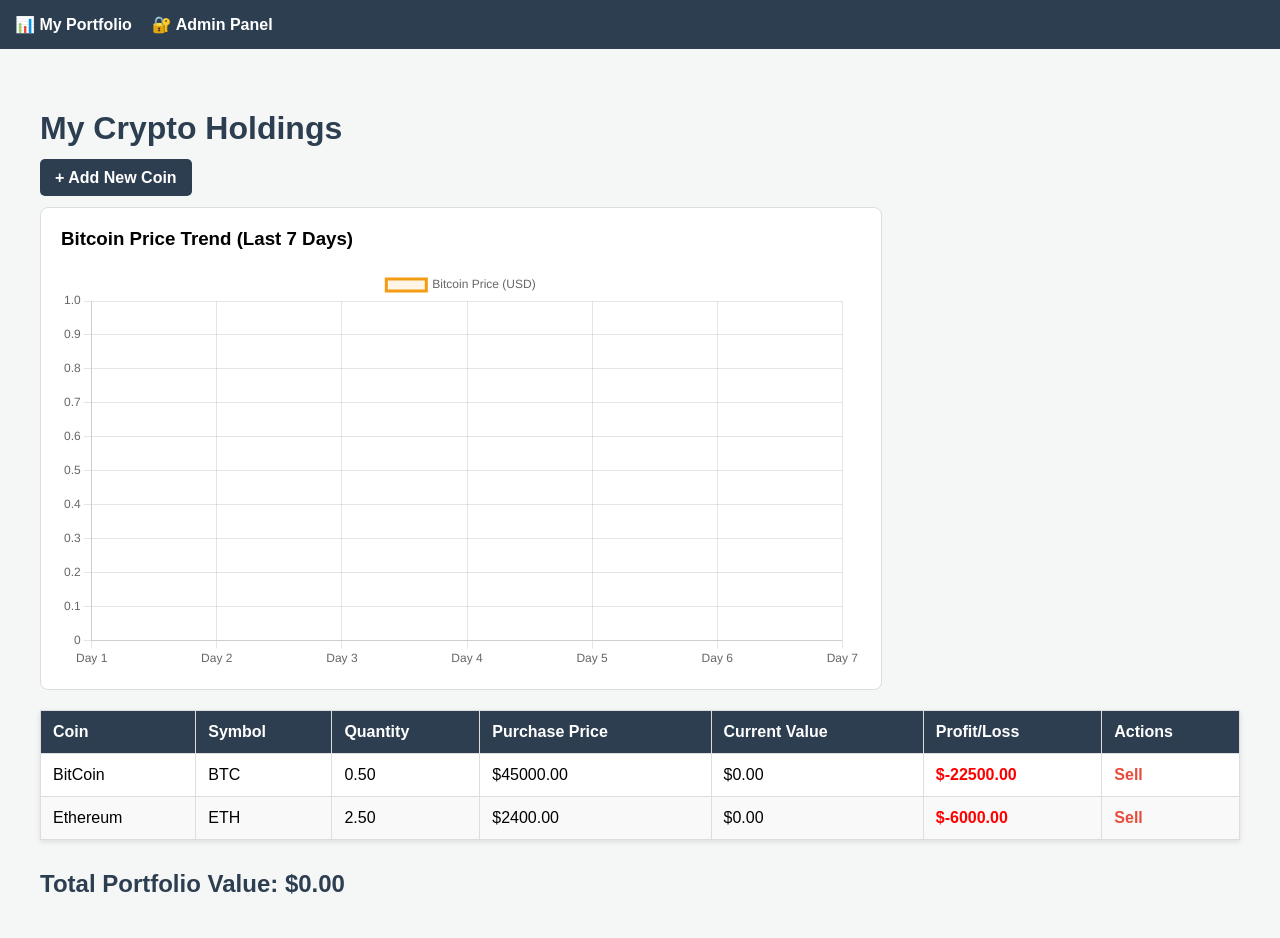
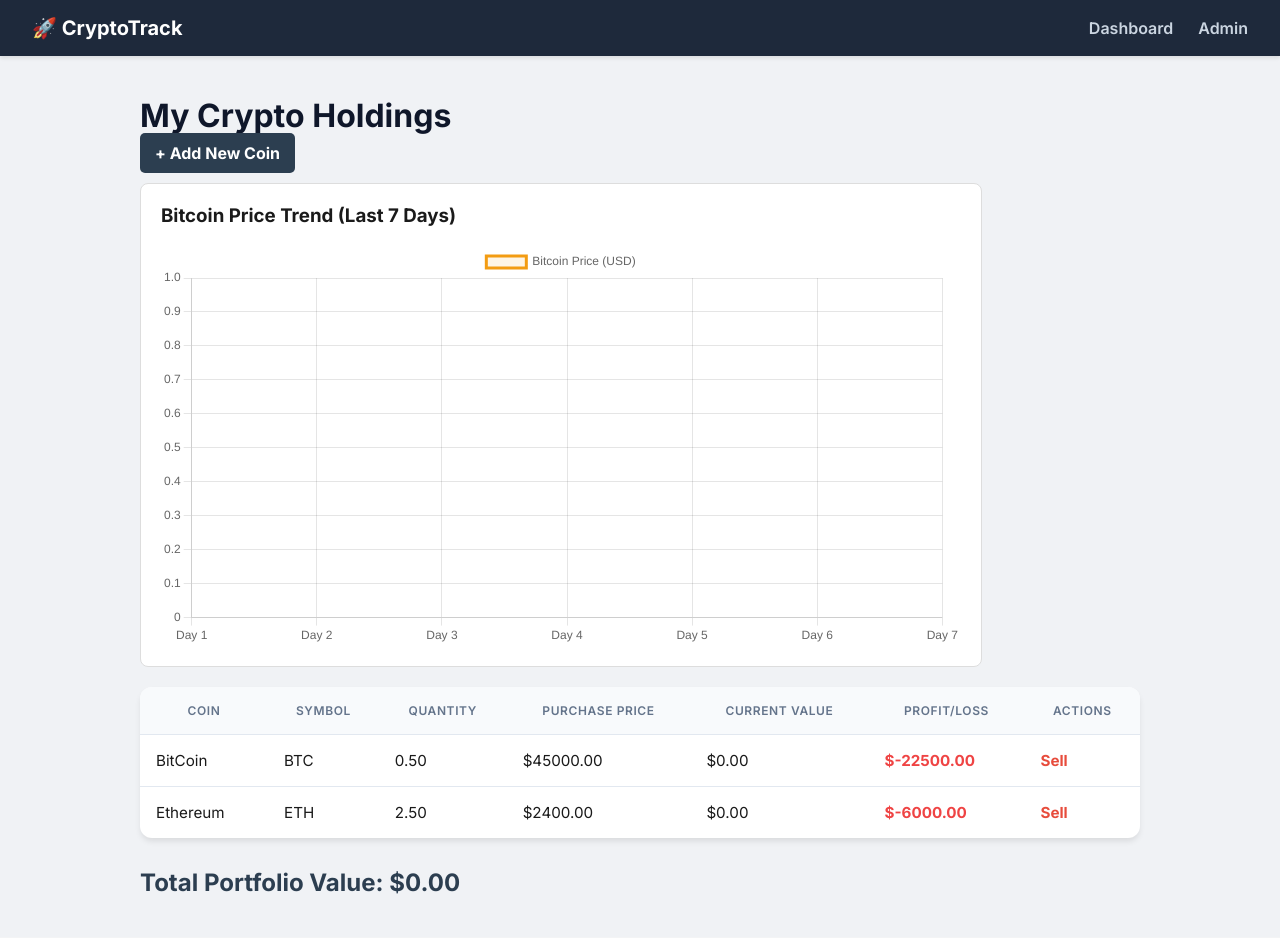
Before and after one commit to Magict67/CryptoPortfolio, a Django app: page / in a window 1280 px wide. After the commit the page ends 894 px from the top, so only its background shows below. Run offline with Django 5.2, Linux system fonts and the light colour scheme; data comes from the database, SQL or seed files in the repository; data that the repository does not hold is empty.

Commit message:
red colons and Java/Django syntax errors. Fix base.html

```diff
--- a/portfolio/templates/portfolio/base.html
+++ b/portfolio/templates/portfolio/base.html
@@ -1,25 +1,94 @@
 <!DOCTYPE html>
-<html>
+<html lang="en">
 <head>
-    <title>Crypto Portfolio</title>
+    <meta charset="UTF-8">
+    <title>CryptoTrack | Professional Portfolio</title>
+    <link href="https://fonts.googleapis.com/css2?family=Inter:wght@400;600;700&display=swap" rel="stylesheet">
     <style>
-        body { font-family: sans-serif; margin: 0; background-color: #f4f7f6; }
-        nav { background: #2c3e50; padding: 15px; color: white; display: flex; gap: 20px; }
-        nav a { color: white; text-decoration: none; font-weight: bold; }
-        .container { padding: 40px; }
-        .profit { color: green; font-weight: bold; }
-        .loss { color: red; font-weight: bold; }
-        table { width: 100%; border-collapse: collapse; background: white; margin-top: 20px; box-shadow: 0 2px 5px rgba(0,0,0,0.1); }
-        th, td { padding: 12px; border: 1px solid #ddd; text-align: left; }
-        th { background-color: #2c3e50; color: white; }
-        tr:nth-child(even) { background-color: #f9f9f9; }
-        h1 { color: #2c3e50; }
+        body {
+            font-family: 'Inter', sans-serif;
+            margin: 0;
+            background-color: #f0f2f5;
+            color: #1a1a1a;
+        }
+        /* A more modern Navigation Bar */
+        nav {
+            background: #1e293b;
+            padding: 1rem 2rem;
+            color: white;
+            display: flex;
+            justify-content: space-between;
+            align-items: center;
+            box-shadow: 0 2px 4px rgba(0,0,0,0.1);
+        }
+        .nav-links { display: flex; gap: 25px; }
+        nav a {
+            color: #cbd5e1;
+            text-decoration: none;
+            font-weight: 600;
+            transition: color 0.2s;
+        }
+        nav a:hover { color: white; }
+
+        .container {
+            max-width: 1000px;
+            margin: 40px auto;
+            padding: 0 20px;
+        }
+
+        /* Styling the data table to look "Clean" */
+        table {
+            width: 100%;
+            border-collapse: separate;
+            border-spacing: 0;
+            background: white;
+            border-radius: 12px;
+            overflow: hidden;
+            box-shadow: 0 4px 6px -1px rgba(0,0,0,0.1);
+            margin-top: 20px;
+        }
+        th {
+            background-color: #f8fafc;
+            color: #64748b;
+            font-weight: 600;
+            text-transform: uppercase;
+            font-size: 0.75rem;
+            letter-spacing: 0.05em;
+            padding: 16px;
+            border-bottom: 1px solid #e2e8f0;
+        }
+        td {
+            padding: 16px;
+            border-bottom: 1px solid #e2e8f0;
+            font-size: 0.95rem;
+        }
+        tr:last-child td { border-bottom: none; }
+
+        .profit { color: #10b981; font-weight: bold; } /* Modern Green */
+        .loss { color: #ef4444; font-weight: bold; }   /* Modern Red */
+
+        h1 { font-weight: 700; color: #0f172a; margin-bottom: 8px; }
+
+        /* Making the buttons look modern */
+        .btn-add {
+            display: inline-block;
+            background-color: #3b82f6;
+            color: white !important;
+            padding: 10px 20px;
+            border-radius: 8px;
+            text-decoration: none;
+            font-weight: 600;
+            box-shadow: 0 2px 4px rgba(59, 130, 246, 0.3);
+        }
     </style>
 </head>
 <body>
     <nav>
-        <a href="/">📊 My Portfolio</a>
-        <a href="/admin/">🔐 Admin Panel</a>
+        <div style="font-size: 1.25rem; font-weight: 700; color: white;">🚀 CryptoTrack</div>
+        <div class="nav-links">
+            <a href="/">Dashboard</a>
+            <a href="/admin/">Admin</a>
+        </div>
     </nav>
     <div class="container">
         {% block content %}
```
